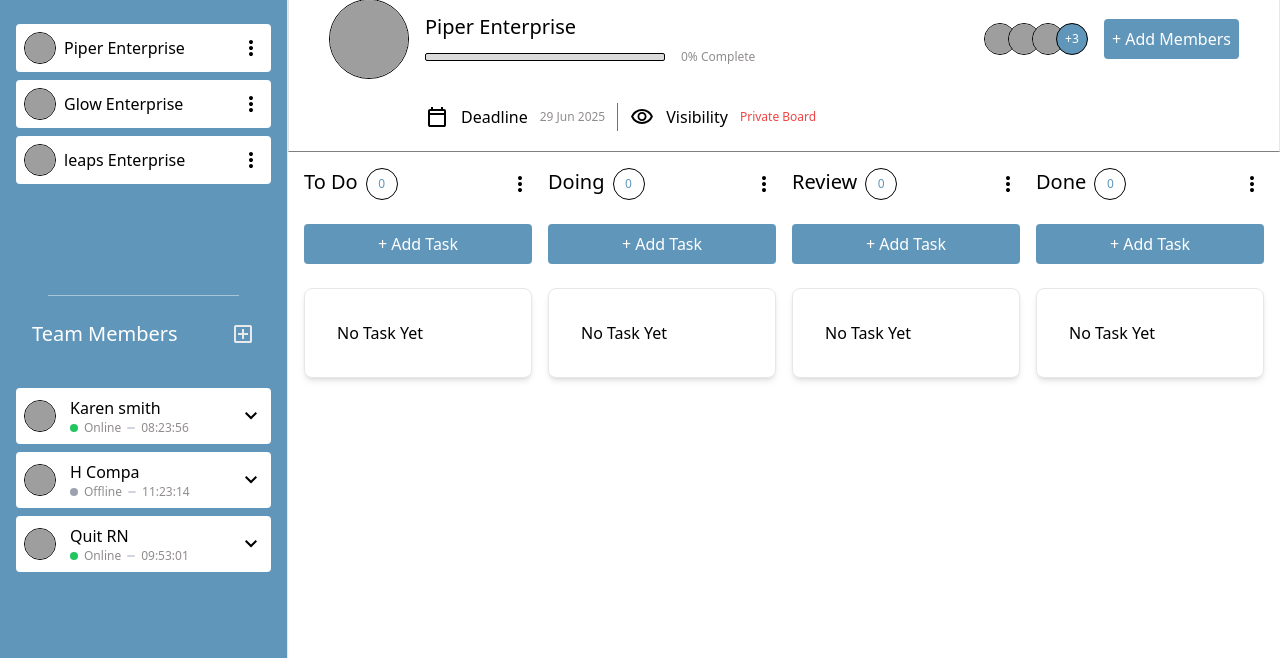
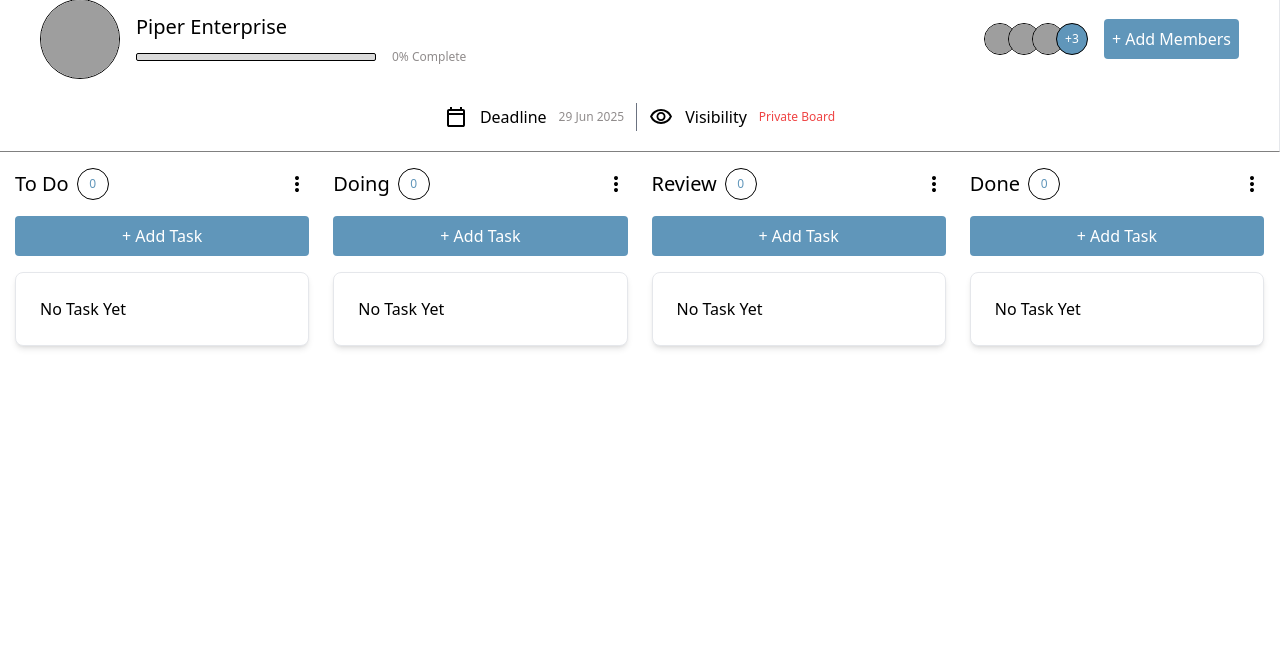
Before and after one commit to Youcode-Classe-E-2024-2025/Ibrahim_Nidam_ToDo, a website: page index.html in a window 1280 px wide. Shown: the part 142-800 px from the top of the page. Drawn offline with nearby package versions, Linux system fonts and the light colour scheme; grey boxes are pictures that could not be loaded.

Commit message:
finished responsiveness

```diff
--- a/assets/js/main.js
+++ b/assets/js/main.js
@@ -157,7 +157,7 @@ form.addEventListener("submit", function (event) {
 
 function createCard(task) {
   const card = document.createElement("div");
-  card.className = "dragNdrop max-w-sm p-4 bg-white rounded-lg shadow-md border border-gray-200";
+  card.className = "dragNdrop cursor-pointer max-w-sm p-4 bg-white rounded-lg shadow-md border border-gray-200";
   card.setAttribute("draggable", "true");
   card.id = task.id;
 
@@ -175,7 +175,7 @@ function createCard(task) {
           <span class=" ${priority_Class_color} text-sm font-semibold px-2 py-1 rounded-md">${
     task.title
   }</span>
-          <img src="assets/src/images/icons/trash.svg" alt="" class="trash-icon text-black cursor-pointer hover:bg-red-500">
+          <img src="assets/src/images/icons/trash.svg" alt="" class="trash-icon text-black cursor-pointer">
       </div>
 
       <p class="text-greyText text-xs mb-2">${new Date(
--- a/index.html
+++ b/index.html
@@ -22,7 +22,7 @@
     <link href="assets/src/css/tailwind/output.css" rel="stylesheet" />
   </head>
   <body class="m-0 p-0 flex h-screen">
-    <header class="xl:w-72 md:w-60 w-56 md:flex-shrink-0 md:fixed">
+    <!-- <header class="xl:w-72 md:flex-shrink-0 md:fixed">
       <aside class="h-screen">
         <nav class="h-full flex flex-col bg-lightModeMain border-r shadow-sm">
           <div class="p-4 pb-2 flex justify-between items-center mb-4">
@@ -35,9 +35,6 @@
               <button class="text-white hover:scale-105">
                 <img src="assets/src/images/icons/moon.svg" alt="" />
               </button>
-              <!-- <button class="text-white hover:scale-105">
-            <img src="assets/src/images/icons/left arrow.svg" alt="">
-          </button> -->
             </div>
           </div>
           <div class="h-px w-2/3 bg-white opacity-45 m-auto mb-6"></div>
@@ -140,157 +137,273 @@
       </ul>
         </nav>
       </aside>
-    </header>
+    </header> -->
 
-    <main class="flex-1 overflow-x-hidden ml-72">
-      <section class="flex justify-between p-10 border border-b-greyHighLights bg-white">
+    <main class="flex-1 overflow-x-hidden">
+      <section class="flex flex-col items-center gap-4 sm:flex-row sm:justify-between p-10 border border-b-greyHighLights bg-white">
         <label class="relative block">
           <span class="sr-only">Search</span>
           <span class="absolute inset-y-0 left-0 flex items-center pl-2">
-        <img src="assets/src/images/icons/search.svg" class="h-5 w-5 fill-slate-300">
+            <img src="assets/src/images/icons/search.svg" class="h-5 w-5 fill-slate-300" />
           </span>
-      <input class="placeholder:italic placeholder:text-white block bg-lightModeMain w-full border border-slate-300 rounded-md py-2 pl-9 pr-3 shadow-sm focus:outline-none focus:border-darkModeMain focus:ring-sky-500 focus:ring-1 sm:text-sm" placeholder="Search for anything..." type="text" name="search"/>
+          <input
+            class="placeholder:italic placeholder:text-white block bg-lightModeMain w-full border border-slate-300 rounded-md py-2 pl-9 pr-3 shadow-sm focus:outline-none focus:border-darkModeMain focus:ring-sky-500 focus:ring-1 sm:text-sm"
+            placeholder="Search for anything..."
+            type="text"
+            name="search"
+          />
         </label>
         <div class="flex gap-2 items-center">
-      <img class="text-black cursor-pointer hover:scale-105" src="assets/src/images/icons/settings.svg" alt="settings icon">
-      <img class="text-black cursor-pointer hover:scale-105" src="assets/src/images/icons/bell notification.svg" alt="notifications icon">
-      <img src="https://picsum.photos/100" alt="" class="cursor-pointer rounded-full border border-black w-8 h-8">
+          <img
+            class="text-black cursor-pointer hover:scale-105"
+            src="assets/src/images/icons/settings.svg"
+            alt="settings icon"
+          />
+          <img
+            class="text-black cursor-pointer hover:scale-105"
+            src="assets/src/images/icons/bell notification.svg"
+            alt="notifications icon"
+          />
+          <img
+            src="https://picsum.photos/100"
+            alt=""
+            class="cursor-pointer rounded-full border border-black w-8 h-8"
+          />
           <p class="text-nowrap">Ibrahim Nidam</p>
         </div>
       </section>
 
       <section class="py-5 px-10 border border-b-greyHighLights">
-    <div class="flex justify-between gap-14 items-center mb-6">
-
-      <div class="flex gap-4 items-center ">
-
-        <img src="https://picsum.photos/100" alt="" class="cursor-pointer rounded-full border border-black w-20 h-20">
+        <div class="flex flex-col bt-sm:flex-row justify-between bt-sm:gap-14 items-center mb-6">
+          <div class="flex gap-4 items-center">
+            <img
+              src="https://picsum.photos/100"
+              alt=""
+              class="cursor-pointer rounded-full border border-black w-20 h-20"
+            />
             <div>
               <p class="text-xl mb-2">Piper Enterprise</p>
               <div class="flex gap-4 items-center">
-            <div id="statisques-bar" class="w-60 h-2 rounded-sm completetion-bar border-black border"></div>
+                <div
+                  id="statisques-bar"
+                  class="w-60 h-2 rounded-sm completetion-bar border-black border"
+                ></div>
                 <p id="statisques" class="text-xs text-greyText">37% Complete</p>
               </div>
-
             </div>
           </div>
           <div class="flex gap-4 items-center">
             <div class="flex -space-x-2">
-          <img src="https://picsum.photos/100" alt="" class="w-8 h-8 rounded-full border border-black">
-          <img src="https://picsum.photos/100" alt="" class="w-8 h-8 rounded-full border border-black">
-          <img src="https://picsum.photos/100" alt="" class="w-8 h-8 rounded-full border border-black">
-          <div class="cursor-pointer rounded-full border border-black w-8 h-8 bg-lightModeMain text-white flex items-center justify-center text-xs">+3</div>
-        </div>
-      <a href="#"  class="text-white bg-lightModeMain p-2 text-nowrap h-fit rounded text-center">+ Add Members</a>
+              <img
+                src="https://picsum.photos/100"
+                alt=""
+                class="w-8 h-8 rounded-full border border-black"
+              />
+              <img
+                src="https://picsum.photos/100"
+                alt=""
+                class="w-8 h-8 rounded-full border border-black"
+              />
+              <img
+                src="https://picsum.photos/100"
+                alt=""
+                class="w-8 h-8 rounded-full border border-black"
+              />
+              <div
+                class="cursor-pointer rounded-full border border-black w-8 h-8 bg-lightModeMain text-white flex items-center justify-center text-xs"
+              >
+                +3
               </div>
             </div>
-    <div class="flex gap-3 items-center relative left-24">
-      <img src="assets/src/images/icons/calendar.svg" alt="" class="text-black">
+            <a
+              href="#"
+              class="text-white bg-lightModeMain p-2 text-nowrap h-fit rounded text-center"
+              >+ Add Members</a
+            >
+          </div>
+        </div>
+        <div class="flex gap-3 items-center relative justify-center">
+          <img src="assets/src/images/icons/calendar.svg" alt="" class="text-black" />
           <p>Deadline</p>
           <p class="text-greyText text-xs">29 Jun 2025</p>
           <div class="h-7 w-px bg-gray-500"></div>
-      <img src="assets/src/images/icons/eye visibility.svg" alt="" class="text-black">
+          <img src="assets/src/images/icons/eye visibility.svg" alt="" class="text-black" />
           <p>Visibility</p>
           <p class="text-red-500 text-xs">Private Board</p>
         </div>
       </section>
 
-  <section id="kanban" class="h-full flex gap-4 p-4 justify-evenly">
-    <div id="todo" class="flex flex-col gap-6 w-60">
-      <div class="flex flex-col gap-6">
-        <div class="flex justify-between">
-          <div class="flex gap-2">
-            <p id="todo-para" class="text-xl">To Do</p>
-            <div id="todo-stats" class="rounded-full border border-black w-8 h-8 text-lightModeMain flex items-center justify-center text-xs">0</div>
+      <section id="kanban" class="min-h-screen p-4 grid grid-cols-1 sm:grid-cols-2 lg:grid-cols-4 gap-6 justify-items-center sm:justify-items-stretch">
+  <!-- To Do Column -->
+  <div id="todo" class="flex flex-col gap-4 w-full max-w-[320px] sm:w-full sm:max-w-full h-full">
+    <div class="flex flex-col gap-4">
+      <div class="flex justify-between items-center">
+        <div class="flex items-center gap-2">
+          <p id="todo-para" class="text-xl font-medium">To Do</p>
+          <div id="todo-stats" class="rounded-full border border-black w-8 h-8 text-lightModeMain flex items-center justify-center text-xs">
+            0
           </div>
-          <img id="more-vert-todo" data-para-id="todo-para" src="assets/src/images/icons/more vert points.svg" alt="" class="more-vert text-black cursor-pointer">
         </div>
-        <a href="#" data-status-id="todo" class="add-Task-btn text-white bg-lightModeMain p-2 text-nowrap h-fit rounded text-center">+ Add Task</a>
+        <img
+          id="more-vert-todo"
+          data-para-id="todo-para"
+          src="assets/src/images/icons/more vert points.svg"
+          alt="More options"
+          class="more-vert text-black cursor-pointer h-6 w-6"
+        />
+      </div>
+      <a
+        href="#"
+        data-status-id="todo"
+        class="add-Task-btn text-white bg-lightModeMain p-2 rounded text-center hover:bg-opacity-90 transition-colors"
+      >+ Add Task</a>
     </div>
 
-      <!-- Main task -->
-      <article id="todo-card-article" class="gap-3 flex flex-col h-7">
-        <div class="place-holder max-w-sm p-8 bg-white rounded-lg shadow-md border border-gray-200">No Task Yet</div>
-
+    <article id="todo-card-article" class="flex flex-col gap-3 flex-1 w-full">
+      <div class="place-holder p-6 bg-white rounded-lg shadow-md border border-gray-200 w-full">
+        No Task Yet
+      </div>
     </article>
   </div>
 
-    <div id="doing" class="flex flex-col gap-6 w-60">
-      <div class="flex flex-col gap-6">
-        <div class="flex justify-between">
-          <div class="flex gap-2">
-            <p id="doing-para" class="text-xl">Doing</p>
-            <div id="doing-stats" class="rounded-full border border-black w-8 h-8 text-lightModeMain flex items-center justify-center text-xs">0</div>
+  <!-- Doing Column -->
+  <div id="doing" class="flex flex-col gap-4 w-full max-w-[320px] sm:w-full sm:max-w-full h-full">
+    <div class="flex flex-col gap-4">
+      <div class="flex justify-between items-center">
+        <div class="flex items-center gap-2">
+          <p id="doing-para" class="text-xl font-medium">Doing</p>
+          <div id="doing-stats" class="rounded-full border border-black w-8 h-8 text-lightModeMain flex items-center justify-center text-xs">
+            0
           </div>
-          <img data-para-id="doing-para" src="assets/src/images/icons/more vert points.svg" alt="" class="more-vert text-black cursor-pointer">
         </div>
-        <a href="#" data-status-id="doing"  class="add-Task-btn text-white bg-lightModeMain p-2 text-nowrap h-fit rounded text-center">+ Add Task</a>
+        <img
+          data-para-id="doing-para"
+          src="assets/src/images/icons/more vert points.svg"
+          alt="More options"
+          class="more-vert text-black cursor-pointer h-6 w-6"
+        />
       </div>
-      <article id="doing-card-article" class="gap-3 flex flex-col h-7">
-        <div class="place-holder max-w-sm p-8 bg-white rounded-lg shadow-md border border-gray-200">No Task Yet</div>
+      <a
+        href="#"
+        data-status-id="doing"
+        class="add-Task-btn text-white bg-lightModeMain p-2 rounded text-center hover:bg-opacity-90 transition-colors"
+      >+ Add Task</a>
+    </div>
 
+    <article id="doing-card-article" class="flex flex-col gap-3 flex-1 w-full">
+      <div class="place-holder p-6 bg-white rounded-lg shadow-md border border-gray-200 w-full">
+        No Task Yet
+      </div>
     </article>
   </div>
 
-    <div id="review" class="flex flex-col gap-6 w-60">
-      <div class="flex flex-col gap-6">
-        <div class="flex justify-between">
-          <div class="flex gap-2">
-            <p id="review-para" class="text-xl">Review</p>
-            <div id="review-stats" class="rounded-full border border-black w-8 h-8 text-lightModeMain flex items-center justify-center text-xs">0</div>
+  <!-- Review Column -->
+  <div id="review" class="flex flex-col gap-4 w-full max-w-[320px] sm:w-full sm:max-w-full h-full">
+    <div class="flex flex-col gap-4">
+      <div class="flex justify-between items-center">
+        <div class="flex items-center gap-2">
+          <p id="review-para" class="text-xl font-medium">Review</p>
+          <div id="review-stats" class="rounded-full border border-black w-8 h-8 text-lightModeMain flex items-center justify-center text-xs">
+            0
           </div>
-          <img data-para-id="review-para" src="assets/src/images/icons/more vert points.svg" alt="" class="more-vert text-black cursor-pointer">
         </div>
-        <a href="#" data-status-id="review"  class="add-Task-btn text-white bg-lightModeMain p-2 text-nowrap h-fit rounded text-center">+ Add Task</a>
+        <img
+          data-para-id="review-para"
+          src="assets/src/images/icons/more vert points.svg"
+          alt="More options"
+          class="more-vert text-black cursor-pointer h-6 w-6"
+        />
       </div>
-      <article id="review-card-article" class="gap-3 flex flex-col h-7">
-        <div class="place-holder max-w-sm p-8 bg-white rounded-lg shadow-md border border-gray-200">No Task Yet</div>
+      <a
+        href="#"
+        data-status-id="review"
+        class="add-Task-btn text-white bg-lightModeMain p-2 rounded text-center hover:bg-opacity-90 transition-colors"
+      >+ Add Task</a>
+    </div>
 
+    <article id="review-card-article" class="flex flex-col gap-3 flex-1 w-full">
+      <div class="place-holder p-6 bg-white rounded-lg shadow-md border border-gray-200 w-full">
+        No Task Yet
+      </div>
     </article>
   </div>
 
-    <div id="done" class="flex flex-col gap-6 w-60">
-      <div class="flex flex-col gap-6">
-        <div class="flex justify-between">
-          <div class="flex gap-2">
-            <p id="done-para" class="text-xl">Done</p>
-            <div id="done-stats" class="rounded-full border border-black w-8 h-8 text-lightModeMain flex items-center justify-center text-xs">0</div>
+  <!-- Done Column -->
+  <div id="done" class="flex flex-col gap-4 w-full max-w-[320px] sm:w-full sm:max-w-full h-full">
+    <div class="flex flex-col gap-4">
+      <div class="flex justify-between items-center">
+        <div class="flex items-center gap-2">
+          <p id="done-para" class="text-xl font-medium">Done</p>
+          <div id="done-stats" class="rounded-full border border-black w-8 h-8 text-lightModeMain flex items-center justify-center text-xs">
+            0
           </div>
-          <img data-para-id="done-para" src="assets/src/images/icons/more vert points.svg" alt="" class="more-vert text-black cursor-pointer">
         </div>
-        <a href="#" data-status-id="done" class="add-Task-btn text-white bg-lightModeMain p-2 text-nowrap h-fit rounded text-center">+ Add Task</a>
+        <img
+          data-para-id="done-para"
+          src="assets/src/images/icons/more vert points.svg"
+          alt="More options"
+          class="more-vert text-black cursor-pointer h-6 w-6"
+        />
+      </div>
+      <a
+        href="#"
+        data-status-id="done"
+        class="add-Task-btn text-white bg-lightModeMain p-2 rounded text-center hover:bg-opacity-90 transition-colors"
+      >+ Add Task</a>
     </div>
 
-      <!-- Empty task -->
-      <article id="done-card-article" class="gap-3 flex flex-col h-7">
-
-        <div class="place-holder max-w-sm p-8 bg-white rounded-lg shadow-md border border-gray-200">No Task Yet</div>
+    <article id="done-card-article" class="flex flex-col gap-3 flex-1 w-full">
+      <div class="place-holder p-6 bg-white rounded-lg shadow-md border border-gray-200 w-full">
+        No Task Yet
+      </div>
     </article>
   </div>
-
 </section>
 
-  <section id="form" class=" items-center justify-center bg-gray-100 absolute top-1/2 left-1/2 transform -translate-x-1/2 -translate-y-1/2">
-    <form id="task-Form" class="show-form bg-white p-8 rounded-lg shadow-md w-full max-w-md md:max-w-lg space-y-6">
-
+      <section
+        id="form"
+        class="items-center justify-center bg-gray-100 absolute top-1/2 left-1/2 transform -translate-x-1/2 -translate-y-1/2"
+      >
+        <form
+          id="task-Form"
+          class="show-form bg-white p-8 rounded-lg shadow-md w-full max-w-md md:max-w-lg space-y-6"
+        >
           <!-- Title Field -->
           <div class="flex items-center space-x-4">
             <label for="title" class="w-24 text-gray-700 font-semibold">Titre :</label>
-            <input type="text" id="title" placeholder="16 characters max" maxlength="16" class="flex-1 px-4 py-2 border border-gray-300 rounded focus:outline-none focus:ring-2 focus:ring-blue-500" />
+            <input
+              type="text"
+              id="title"
+              placeholder="16 characters max"
+              maxlength="16"
+              class="flex-1 px-4 py-2 border border-gray-300 rounded focus:outline-none focus:ring-2 focus:ring-blue-500"
+            />
           </div>
 
           <!-- Description Field -->
           <div class="flex items-center space-x-4">
             <label for="description" class="w-24 text-gray-700 font-semibold">Description :</label>
-            <textarea maxlength="100" id="description" placeholder="Describe the task" class="flex-1 px-4 py-2 border border-gray-300 rounded resize-none h-24 focus:outline-none focus:ring-2 focus:ring-blue-500"></textarea>
+            <textarea
+              maxlength="100"
+              id="description"
+              placeholder="Describe the task"
+              class="flex-1 px-4 py-2 border border-gray-300 rounded resize-none h-24 focus:outline-none focus:ring-2 focus:ring-blue-500"
+            ></textarea>
           </div>
 
           <!-- Due Date Field -->
           <div class="flex items-center space-x-4">
             <label class="w-24 text-gray-700 font-semibold">Due Date :</label>
             <div class="flex flex-1 space-x-2">
-                <input type="date" id="due-date" class="w-full px-4 py-2 border border-gray-300 rounded focus:outline-none focus:ring-2 focus:ring-blue-500" />
-                <select id="due-time-hh" class="w-1/2 px-2 py-2 border border-gray-300 rounded focus:outline-none focus:ring-2 focus:ring-blue-500">
+              <input
+                type="date"
+                id="due-date"
+                class="w-full px-4 py-2 border border-gray-300 rounded focus:outline-none focus:ring-2 focus:ring-blue-500"
+              />
+              <select
+                id="due-time-hh"
+                class="w-1/2 px-2 py-2 border border-gray-300 rounded focus:outline-none focus:ring-2 focus:ring-blue-500"
+              >
                 <option>HH</option>
                 <!-- Hours options from 00 to 23 -->
                 <option>00</option>
@@ -318,7 +431,10 @@
                 <option>22</option>
                 <option>23</option>
               </select>
-                <select id="due-time-mm" class="w-1/2 px-2 py-2 border border-gray-300 rounded focus:outline-none focus:ring-2 focus:ring-blue-500">
+              <select
+                id="due-time-mm"
+                class="w-1/2 px-2 py-2 border border-gray-300 rounded focus:outline-none focus:ring-2 focus:ring-blue-500"
+              >
                 <option>MM</option>
                 <!-- Minutes options from 00 to 59 -->
                 <option>00</option>
@@ -389,22 +505,59 @@
           <div class="flex items-center space-x-4">
             <label class="w-24 text-gray-700 font-semibold">Priority :</label>
             <div class="flex flex-1 justify-between">
-              <button data-priority-id="high" type="button" class="bg-red-500 text-white px-4 py-2 rounded focus:outline-none focus:ring-2 focus:ring-red-300" id="priority-high">High</button>
-              <button data-priority-id="medium" type="button" class="bg-orange-400 text-white px-4 py-2 rounded focus:outline-none focus:ring-2 focus:ring-orange-300" id="priority-medium">Medium</button>
-              <button data-priority-id="low" type="button" class="bg-green-500 text-white px-4 py-2 rounded focus:outline-none focus:ring-2 focus:ring-green-300" id="priority-low">Low</button>
+              <button
+                data-priority-id="high"
+                type="button"
+                class="bg-red-500 text-white px-4 py-2 rounded focus:outline-none focus:ring-2 focus:ring-red-300"
+                id="priority-high"
+              >
+                High
+              </button>
+              <button
+                data-priority-id="medium"
+                type="button"
+                class="bg-orange-400 text-white px-4 py-2 rounded focus:outline-none focus:ring-2 focus:ring-orange-300"
+                id="priority-medium"
+              >
+                Medium
+              </button>
+              <button
+                data-priority-id="low"
+                type="button"
+                class="bg-green-500 text-white px-4 py-2 rounded focus:outline-none focus:ring-2 focus:ring-green-300"
+                id="priority-low"
+              >
+                Low
+              </button>
             </div>
           </div>
 
           <!-- Submit Button -->
           <div class="flex justify-end mt-6">
-          <button id="cancel" type="button" class="bg-blue-500 text-white px-6 py-2 rounded hover:bg-blue-600 focus:outline-none focus:ring-2 focus:ring-blue-300">Cancel</button>
-          <button id="done" type="submit" class="ml-3 bg-blue-500 text-white px-6 py-2 rounded hover:bg-blue-600 focus:outline-none focus:ring-2 focus:ring-blue-300">Done</button>
-          <button id="edit" type="submit" class="hidden ml-3 bg-blue-500 text-white px-6 py-2 rounded hover:bg-blue-600 focus:outline-none focus:ring-2 focus:ring-blue-300">Edit</button>
+            <button
+              id="cancel"
+              type="button"
+              class="bg-blue-500 text-white px-6 py-2 rounded hover:bg-blue-600 focus:outline-none focus:ring-2 focus:ring-blue-300"
+            >
+              Cancel
+            </button>
+            <button
+              id="done"
+              type="submit"
+              class="ml-3 bg-blue-500 text-white px-6 py-2 rounded hover:bg-blue-600 focus:outline-none focus:ring-2 focus:ring-blue-300"
+            >
+              Done
+            </button>
+            <button
+              id="edit"
+              type="submit"
+              class="hidden ml-3 bg-blue-500 text-white px-6 py-2 rounded hover:bg-blue-600 focus:outline-none focus:ring-2 focus:ring-blue-300"
+            >
+              Edit
+            </button>
           </div>
-
         </form>
       </section>
-
     </main>
 
     <script src="assets/js/main.js"></script>
```
Also changed, not shown: assets/src/css/styles.css (+8 -4 lines), tailwind.config.js (+5 -2 lines), assets/src/css/tailwind/output.css. Lines whose indentation alone changed are shown as unchanged.
